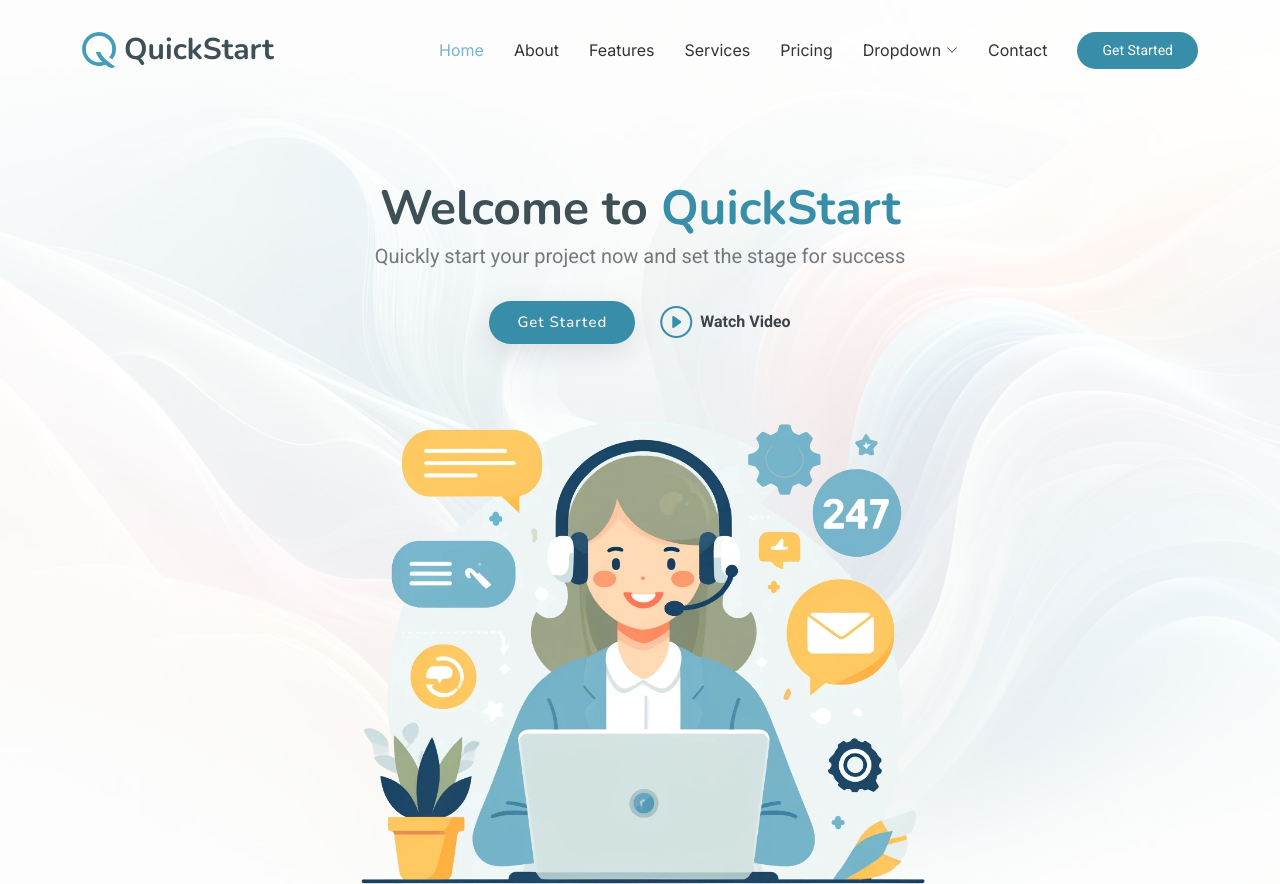
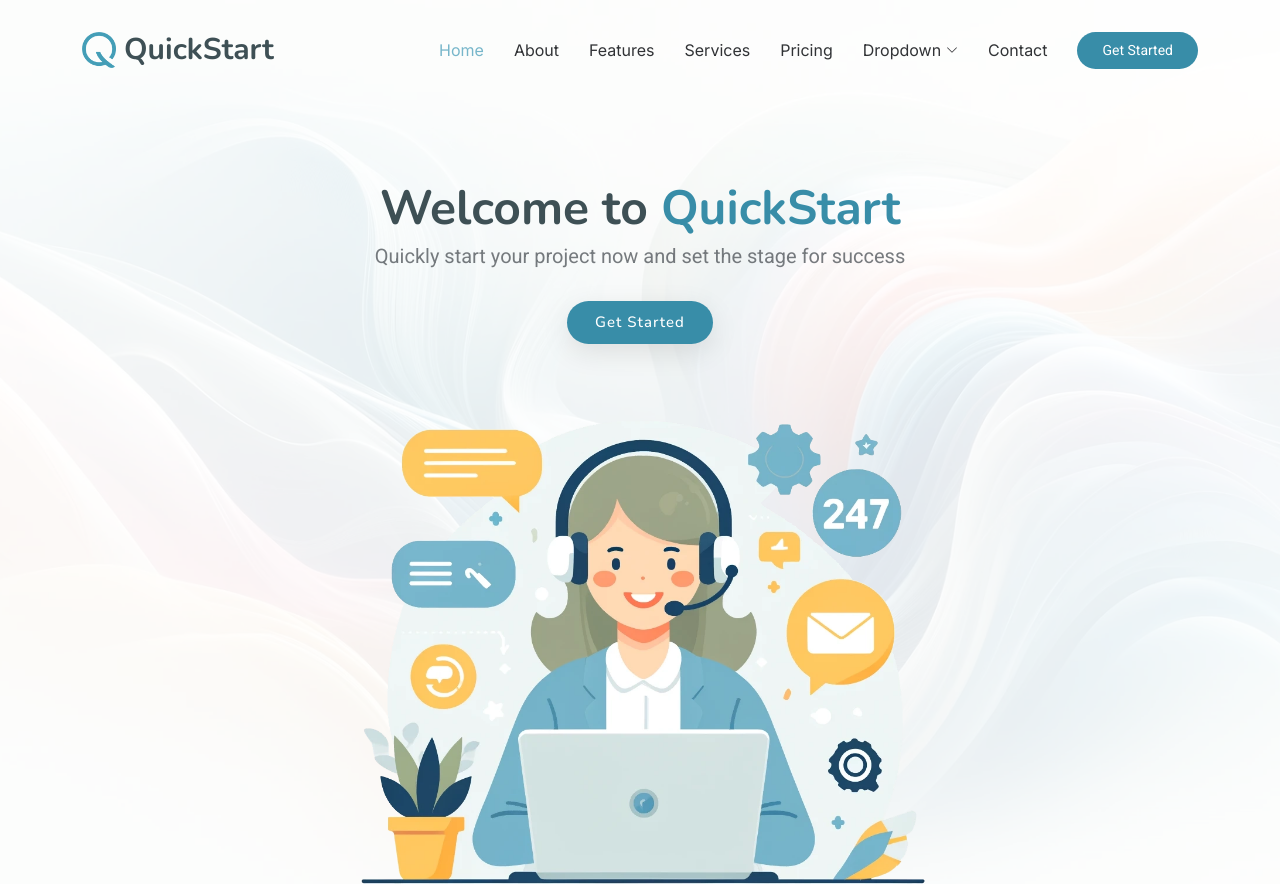
Before and after one commit to sivaprasad2848/donald, a plain HTML site: page index.html in a window 1280 px wide. Shown: the top 884 px of the page. Drawn offline with nearby package versions, Linux system fonts and the light colour scheme.

Commit message:
feature 4 changed successfully

```diff
--- a/index.html
+++ b/index.html
@@ -93,7 +93,7 @@
           <p data-aos="fade-up" data-aos-delay="100">Quickly start your project now and set the stage for success<br></p>
           <div class="d-flex" data-aos="fade-up" data-aos-delay="200">
             <a href="#about" class="btn-get-started">Get Started</a>
-            <a href="https://www.youtube.com/watch?v=Y7f98aduVJ8" class="glightbox btn-watch-video d-flex align-items-center"><i class="bi bi-play-circle"></i><span>Watch Video</span></a>
+            <!-- <a href="https://www.youtube.com/watch?v=Y7f98aduVJ8" class="glightbox btn-watch-video d-flex align-items-center"><i class="bi bi-play-circle"></i><span>Watch Video</span></a> -->
           </div>
           <img src="assets/img/hero-services-img.webp" class="img-fluid hero-img" alt="" data-aos="zoom-out" data-aos-delay="300">
         </div>
```
